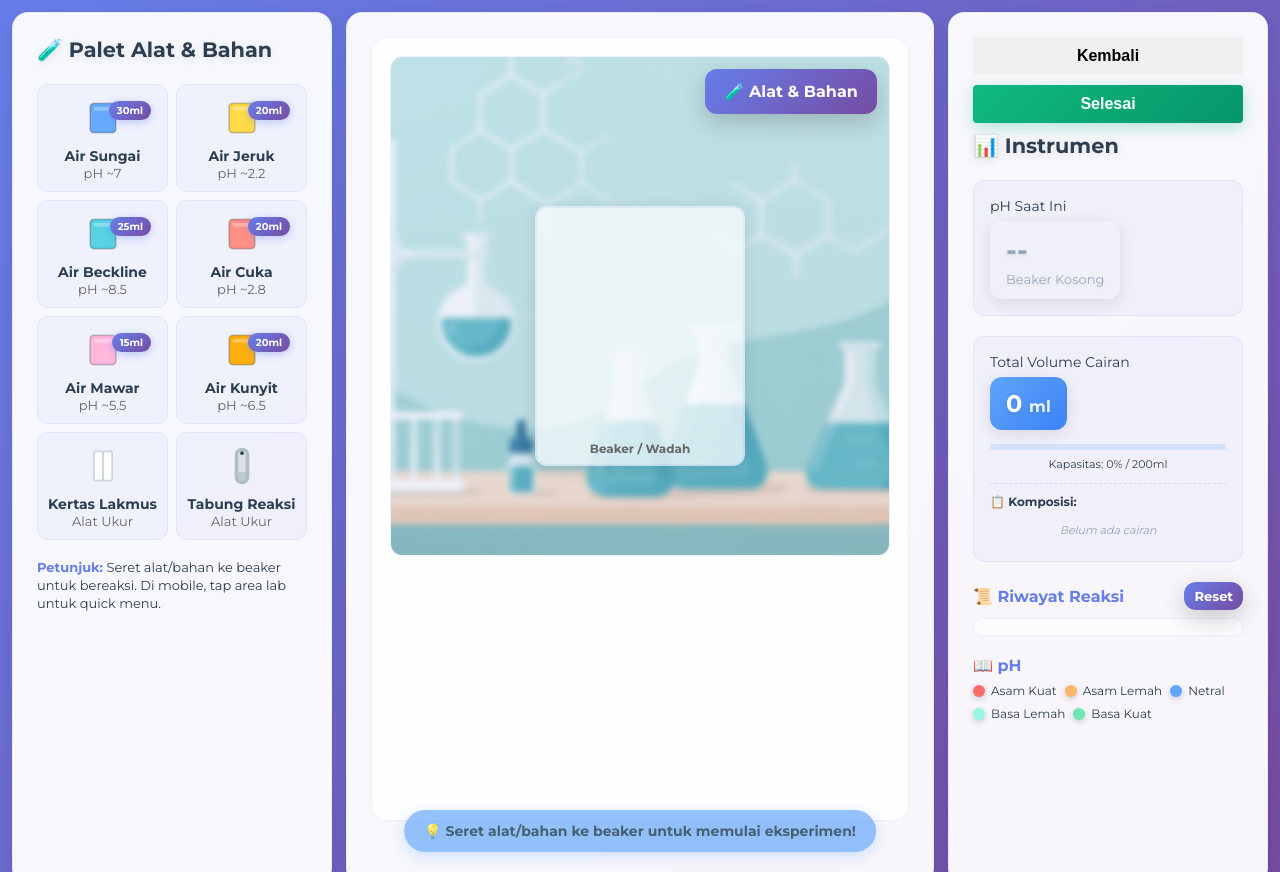
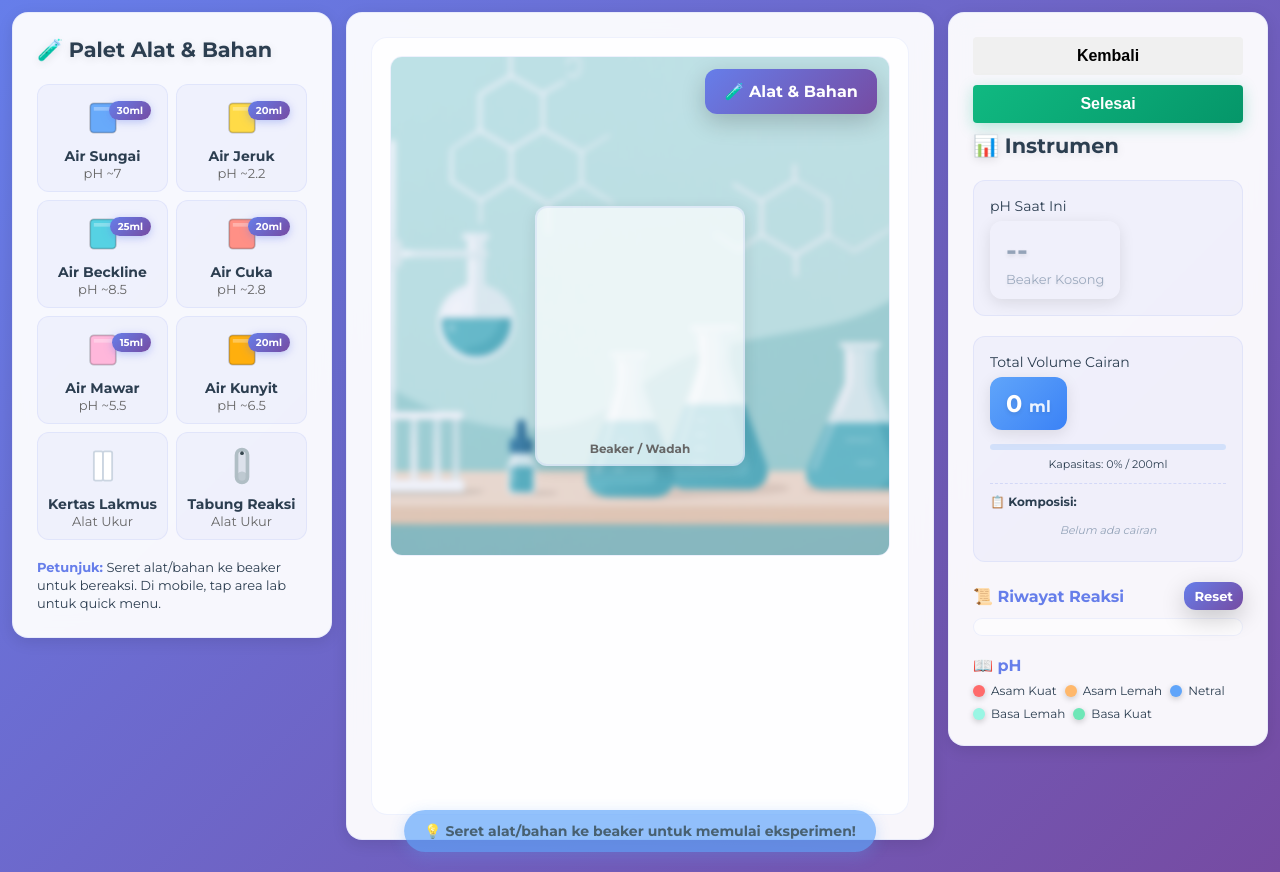
Before and after one commit to BintangPrasetyo95/edulab, a PHP site: page /praktikum.html in a window 1280 px wide. Run offline with PHP 8.4, Linux system fonts and the light colour scheme.

Commit message:
Praktikum Scaling Fix

```diff
--- a/assets/praktikum.css
+++ b/assets/praktikum.css
@@ -42,7 +42,8 @@ body::before {
     grid-template-columns: 320px 1fr 320px;
     gap: 14px;
     padding: 12px;
-    height: 100vh;
+    min-height: 100vh;
+    height: auto;
 }
 
 aside {
@@ -114,6 +115,8 @@ button:hover {
     box-shadow: 0 4px 15px rgba(0, 0, 0, 0.1);
     border: 1px solid var(--glass-border);
     min-height: 80px;
+    height: fit-content;
+    align-self: start;
 }
 
 .panel h3 {
@@ -128,6 +131,8 @@ button:hover {
     display: flex;
     flex-direction: column;
     gap: 10px;
+    max-height: calc(100vh - 24px);
+    overflow-y: auto;
 }
 
 .tools {
@@ -177,13 +182,13 @@ button:hover {
     display: flex;
     align-items: flex-start;
     justify-content: center;
-    height: 100vh;
+    height: 95vh;
     overflow-y: auto;
 }
 
 .lab-area {
     width: 100%;
-    height: calc(100vh - 64px - 24px);
+    height: 100%;
     border-radius: 16px;
     background: rgba(255, 255, 255, 0.9);
     border: 1px solid var(--glass-border);
@@ -347,6 +352,25 @@ button:hover {
     display: flex;
     flex-direction: column;
     gap: 10px;
+    max-height: calc(100vh - 24px);
+    overflow-y: auto;
+}
+
+.left::-webkit-scrollbar,
+.right::-webkit-scrollbar {
+    width: 6px;
+}
+
+.left::-webkit-scrollbar-track,
+.right::-webkit-scrollbar-track {
+    background: rgba(102, 126, 234, 0.05);
+    border-radius: 3px;
+}
+
+.left::-webkit-scrollbar-thumb,
+.right::-webkit-scrollbar-thumb {
+    background: linear-gradient(135deg, var(--primary-purple), var(--secondary-purple));
+    border-radius: 3px;
 }
 
 .meter {
```
